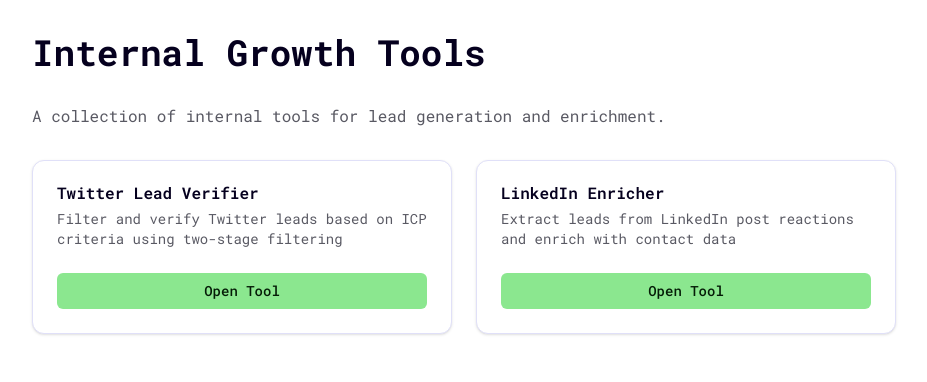
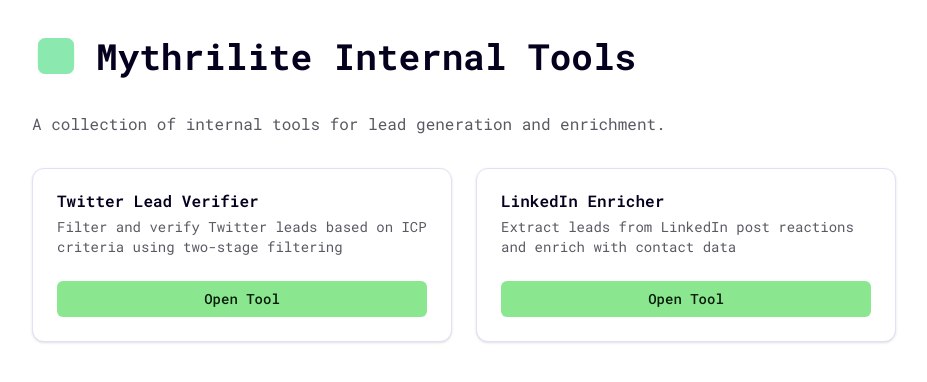
Before and after one commit to Mythrilite/internal-growth-tools, a Next.js app: page / in a window 1280 px wide. Shown: the top 382 px of the page, without its empty margins (176-1103 px from the left). Built offline with nearby package versions, Linux system fonts and the light colour scheme.

Commit message:
lander hero update

```diff
--- a/app/layout.tsx
+++ b/app/layout.tsx
@@ -9,7 +9,7 @@
 });
 
 export const metadata: Metadata = {
-  title: "Internal Growth Tools",
+  title: "Mythrilite Internal Tools",
   description: "Lead generation and enrichment tools for growth teams",
 };
 
--- a/app/page.tsx
+++ b/app/page.tsx
@@ -5,7 +5,14 @@
 export default function Home() {
   return (
     <div className="container mx-auto py-8 px-4 max-w-4xl">
-      <h1 className="text-4xl font-bold mb-8">Internal Growth Tools</h1>
+      <div className="flex items-center gap-4 mb-8">
+        <svg width="48" height="48" viewBox="0 0 212 212" fill="none" xmlns="http://www.w3.org/2000/svg">
+          <path d="M26 80.4C26 61.3582 26 51.8373 29.7058 44.5643C32.9655 38.1668 38.1668 32.9655 44.5643 29.7058C51.8373 26 61.3582 26 80.4 26H131.6C150.642 26 160.163 26 167.436 29.7058C173.833 32.9655 179.035 38.1668 182.294 44.5643C186 51.8373 186 61.3582 186 80.4V131.6C186 150.642 186 160.163 182.294 167.436C179.035 173.833 173.833 179.035 167.436 182.294C160.163 186 150.642 186 131.6 186H80.4C61.3582 186 51.8373 186 44.5643 182.294C38.1668 179.035 32.9655 173.833 29.7058 167.436C26 160.163 26 150.642 26 131.6V80.4Z" fill="#37E278" fillOpacity="0.85"/>
+          <path d="M26 80.4C26 61.3582 26 51.8373 29.7058 44.5643C32.9655 38.1668 38.1668 32.9655 44.5643 29.7058C51.8373 26 61.3582 26 80.4 26H131.6C150.642 26 160.163 26 167.436 29.7058C173.833 32.9655 179.035 38.1668 182.294 44.5643C186 51.8373 186 61.3582 186 80.4V131.6C186 150.642 186 160.163 182.294 167.436C179.035 173.833 173.833 179.035 167.436 182.294C160.163 186 150.642 186 131.6 186H80.4C61.3582 186 51.8373 186 44.5643 182.294C38.1668 179.035 32.9655 173.833 29.7058 167.436C26 160.163 26 150.642 26 131.6V80.4Z" fill="#F5F5F5" fillOpacity="0.35"/>
+          <rect x="26" y="26" width="160" height="160" rx="34" fill="black" fillOpacity="0.01"/>
+        </svg>
+        <h1 className="text-4xl font-bold">Mythrilite Internal Tools</h1>
+      </div>
       <p className="text-muted-foreground mb-8">
         A collection of internal tools for lead generation and enrichment.
       </p>
```
Also changed, not shown: app/icon.svg (added).
